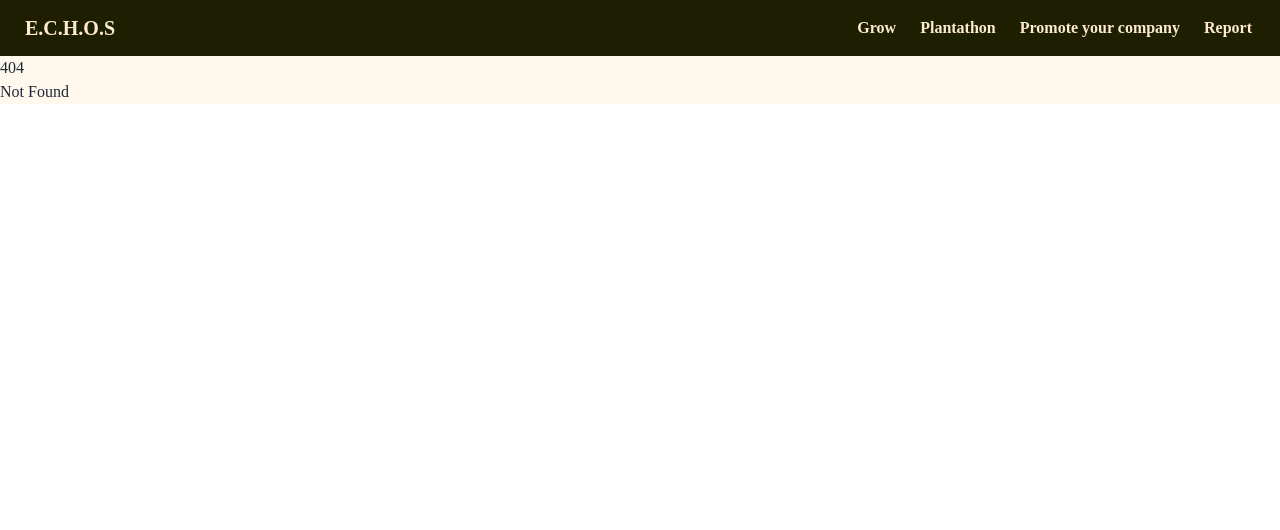
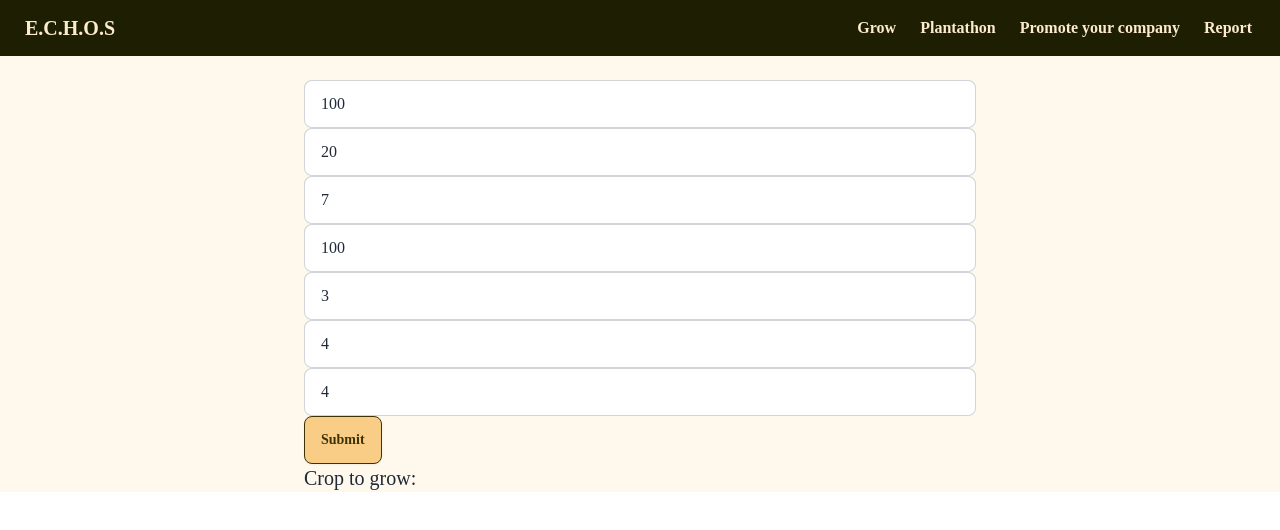
Before and after one commit to po-creates/ECHOS, a SvelteKit app: page /grow in a window 1280 px wide. Before the commit this address had no page. Shown: the top 530 px of the page. Built offline with nearby package versions, Linux system fonts and the light colour scheme; a web font is replaced by a local one.

Commit message:
add: Grow page

```diff
--- /dev/null
+++ b/src/routes/grow/+page.svelte
@@ -0,0 +1,42 @@
+<script>
+	import Section from '$lib/components/Section.svelte';
+	import Input from '$lib/components/Input.svelte';
+
+	let suggestion = '';
+
+	async function submit(e) {
+		let formData = new FormData(e.target);
+
+		let res = await fetch('http://localhost:5000/grow', {
+			body: JSON.stringify(Object.fromEntries(formData.entries())),
+			method: 'POST',
+
+			headers: {
+				'Content-Type': 'application/json'
+			}
+		});
+
+		suggestion = await res.text();
+
+		// console.log(await res.json());
+	}
+</script>
+
+<Section>
+	<form on:submit|preventDefault={submit}>
+		<Input name="rainfall" placeholder="rainfall" value="100" />
+		<Input name="temperature" placeholder="temperature" value="20" />
+		<Input name="pH" placeholder="pH" value="7" />
+		<Input name="humidity" placeholder="humidity" value="100" />
+		<Input name="nitrogen" placeholder="nitrogen" value="3" />
+		<Input name="phosphorous" placeholder="phosphorous" value="4" />
+		<Input name="potassium" placeholder="potassium" value="4" />
+
+		<button
+			class="btn btn-primary bg-accent border-primary text-primary hover:bg-primary hover:text-accent hover:border-primary p-1 px-4 text-sm"
+		>
+			Submit
+		</button>
+	</form>
+	<p>Crop to grow: {suggestion}</p>
+</Section>
```
Also changed, not shown: src/routes/report/+page.svelte (+7 -8 lines).
